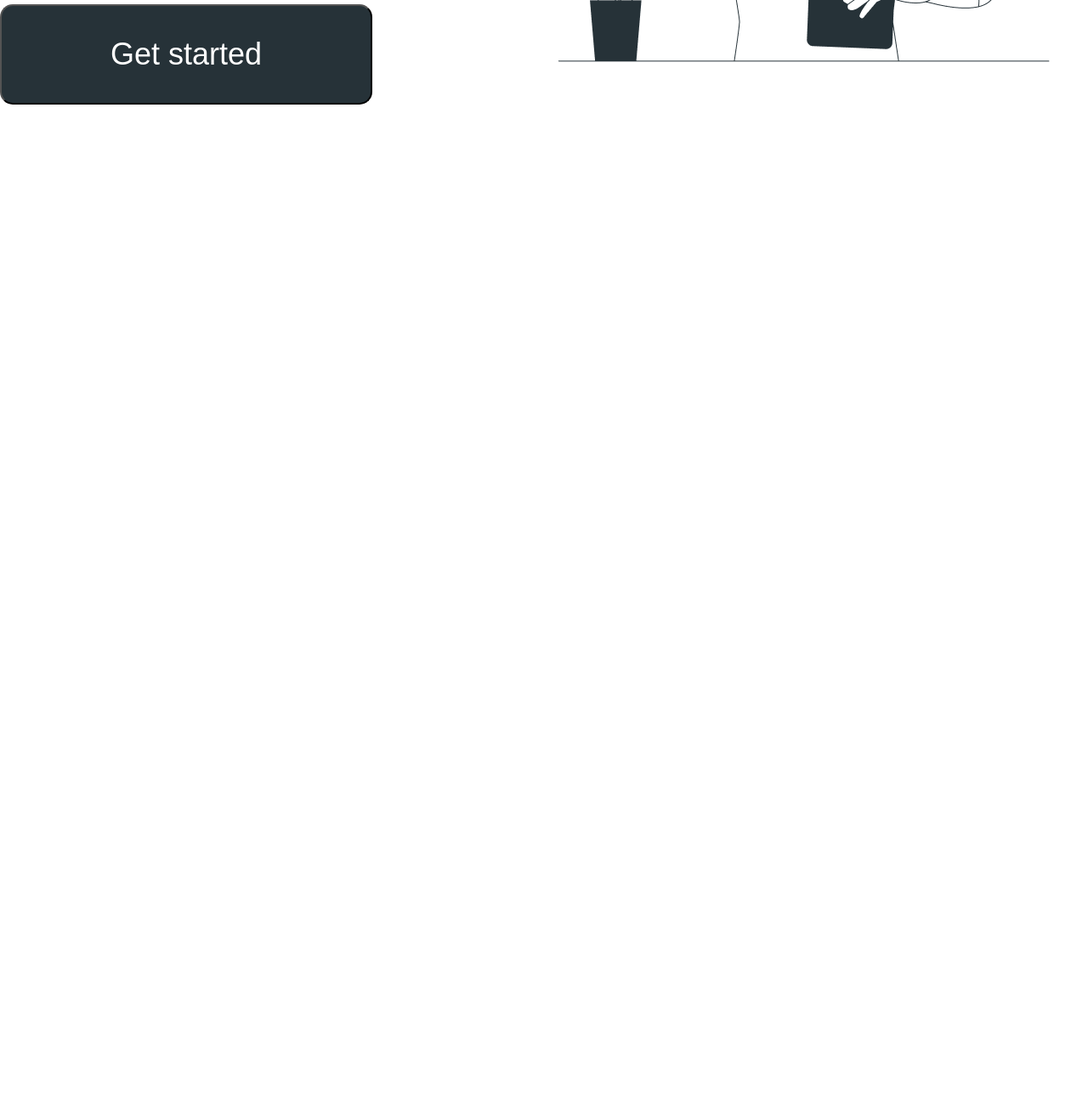
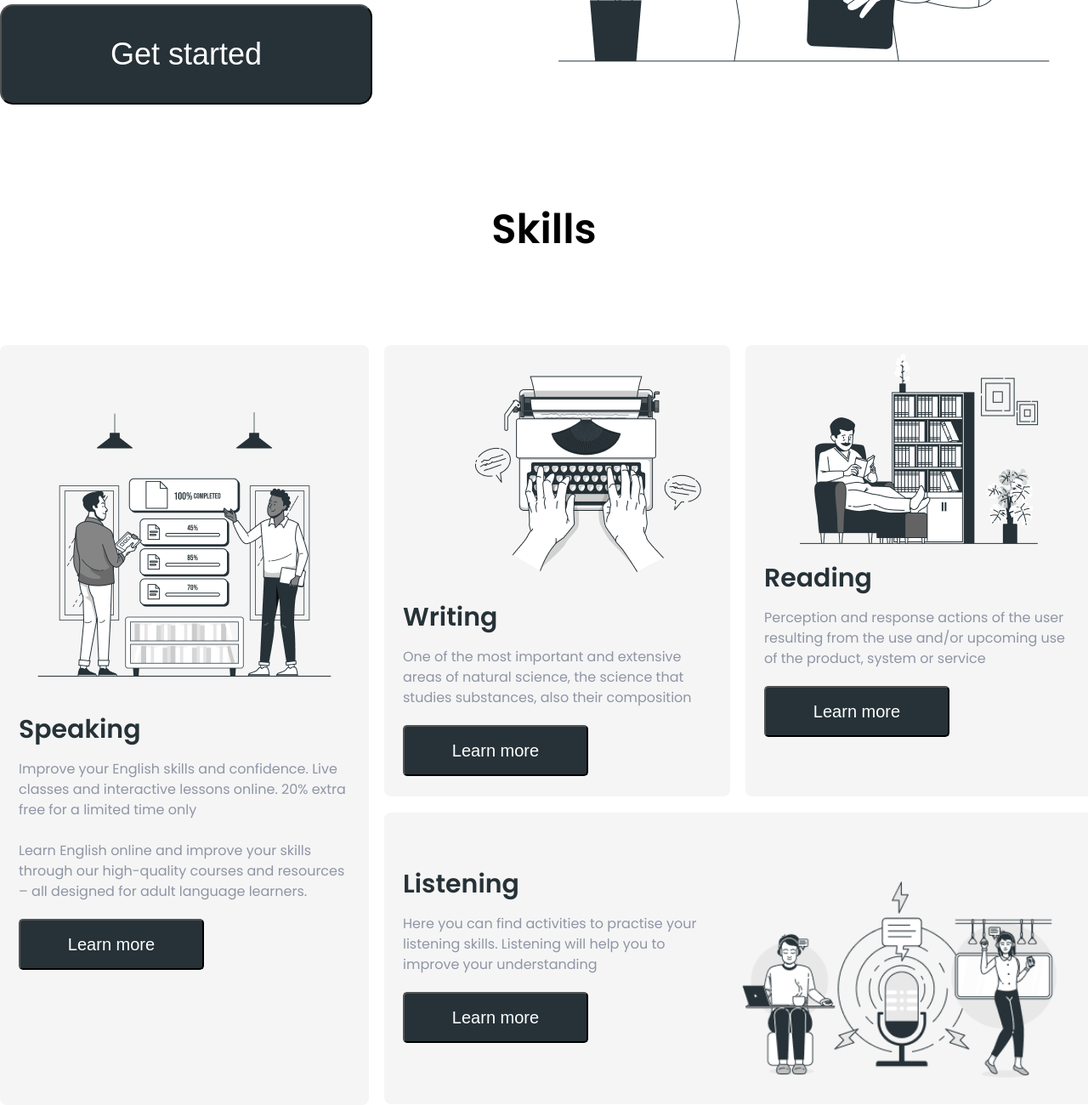
Before and after one commit to OvsyankinVI/007_05_Britlex, a plain HTML site: page index.html in a window 1280 px wide. Shown: the part 709-2009 px from the top of the page at 85% size. Before the commit the page ends 839 px from the top, so only its background shows below. Drawn offline with Linux system fonts and the light colour scheme.

Commit message:
230315_add skills

```diff
--- a/css/style.css
+++ b/css/style.css
@@ -131,7 +131,96 @@ header {
 
 }
 /* Scills */
-
+.skills-h2 {
+    font-style: normal;
+    font-weight: 600;
+    font-size: 48px;
+    line-height: 80px;
+    color: #000;
+    text-align: center;
+    margin-top: 100px;
+}
+.home__grid {
+    display: grid;
+    grid-template-columns: repeat(3, 2fr);
+    gap: 18px;
+    margin-top: 96px;
+    max-width: 1320px;
+    width: 100%;
+}
+.home__grid-item {
+    background-color: var(--color-grid);
+}
+.item-1 {
+    grid-row: 1 / 3;
+    min-height: 894px;
+    height: 100px;
+    border-radius: 8px;
+    padding: 0 22px;
+}
+.img-1 {
+    width: 390px;
+    height: 390px;
+    margin-top: 35px;
+}
+.home__grid-item-h3 {
+    font-style: normal;
+    font-weight: 600;
+    font-size: 30px;
+    line-height: 40px;
+    color: var(--color-link);
+    margin-bottom: 15px;
+}
+.home__grid-item-p {
+    font-style: normal;
+    font-weight: 400;
+    font-size: 16px;
+    line-height: 24px;
+    color: #8F95A5;
+    margin-bottom: 20px;
+}
+.home__grid-item-button {
+    width: 218px;
+    height: 60px;
+    border-radius: 5px;
+    background-color: var(--color-link);
+}
+.home__grid-item-button-p {
+    color: #fff;
+    font-style: normal;
+    font-weight: 500;
+    font-size: 20px;
+    line-height: 30px;
+}
+.item-2 {
+    min-height: 531px;
+    height: 100px;
+    border-radius: 8px;
+    padding: 0 22px;
+}
+.img-2 {
+    padding-left: 70px;
+}
+.item-3 {
+    min-height: 531px;
+    height: 100px;
+    border-radius: 8px;
+    padding: 0 22px;
+}
+.img-3 {
+}
+.item-4 {
+    grid-area: 2 / 2 / 3 / 4;
+    min-height: 343px;
+    height: 100px;
+    border-radius: 8px;
+    display: flex;
+    justify-content: space-between;
+    padding: 0 22px;
+    padding-top: 64px;
+}
+.img-4 {
+}
 @media screen and (max-width: 1360px) {
 
 }
--- a/index.html
+++ b/index.html
@@ -48,7 +48,46 @@
 
     <section class="skills" id="skills">
         <div class="container">
-
+            <h2 class="skills-h2">Skills</h2>
+            <div class="home__grid">
+                <div class="home__grid-item item-1">
+                    <img src="img/home-1.png" alt="home" class="home__grid-item-img img-1">
+                    <h5 class="home__grid-item-h3">Speaking</h5>
+                    <p class="home__grid-item-p">Improve your English skills and confidence.
+                        Live classes and interactive lessons online.
+                        20% extra free for a limited time only<br><br>
+                        Learn English online and improve your
+                        skills through our high-quality courses
+                        and resources – all designed for adult language learners.</p>
+                    <button class="home__grid-item-button"><p class="home__grid-item-button-p">Learn more</p></button>
+                </div>
+                <div class="home__grid-item item-2">
+                    <img src="img/home-2.png" alt="home" class="home__grid-item-img img-2">
+                    <h5 class="home__grid-item-h3">Writing</h5>
+                    <p class="home__grid-item-p">One of the most important and extensive
+                        areas of natural science, the science that
+                        studies substances, also their composition </p>
+                    <button class="home__grid-item-button"><p class="home__grid-item-button-p">Learn more</p></button>
+                </div>
+                <div class="home__grid-item item-3">
+                    <img src="img/home-3.png" alt="home" class="home__grid-item-img img-3">
+                    <h5 class="home__grid-item-h3">Reading</h5>
+                    <p class="home__grid-item-p">Perception and response actions of the user
+                        resulting from the use and/or upcoming use
+                        of the product, system or service</p>
+                    <button class="home__grid-item-button"><p class="home__grid-item-button-p">Learn more</p></button>
+                </div>
+                <div class="home__grid-item item-4">
+                    <div class="home__grid-item-4-flex">
+                        <h5 class="home__grid-item-h3">Listening</h5>
+                        <p class="home__grid-item-p">Here you can find activities to practise
+                            your listening skills. Listening will help you
+                            to improve your understanding</p>
+                    <button class="home__grid-item-button"><p class="home__grid-item-button-p">Learn more</p></button>
+                    </div>
+                    <img src="img/home-4.png" alt="home" class="home__grid-item-img img-4">
+                </div>
+            </div>
         </div>
     </section>
 
```
Also changed, not shown: img/home-1.png (added), img/home-2.png (added), img/home-3.png (added), img/home-4.png (added).
